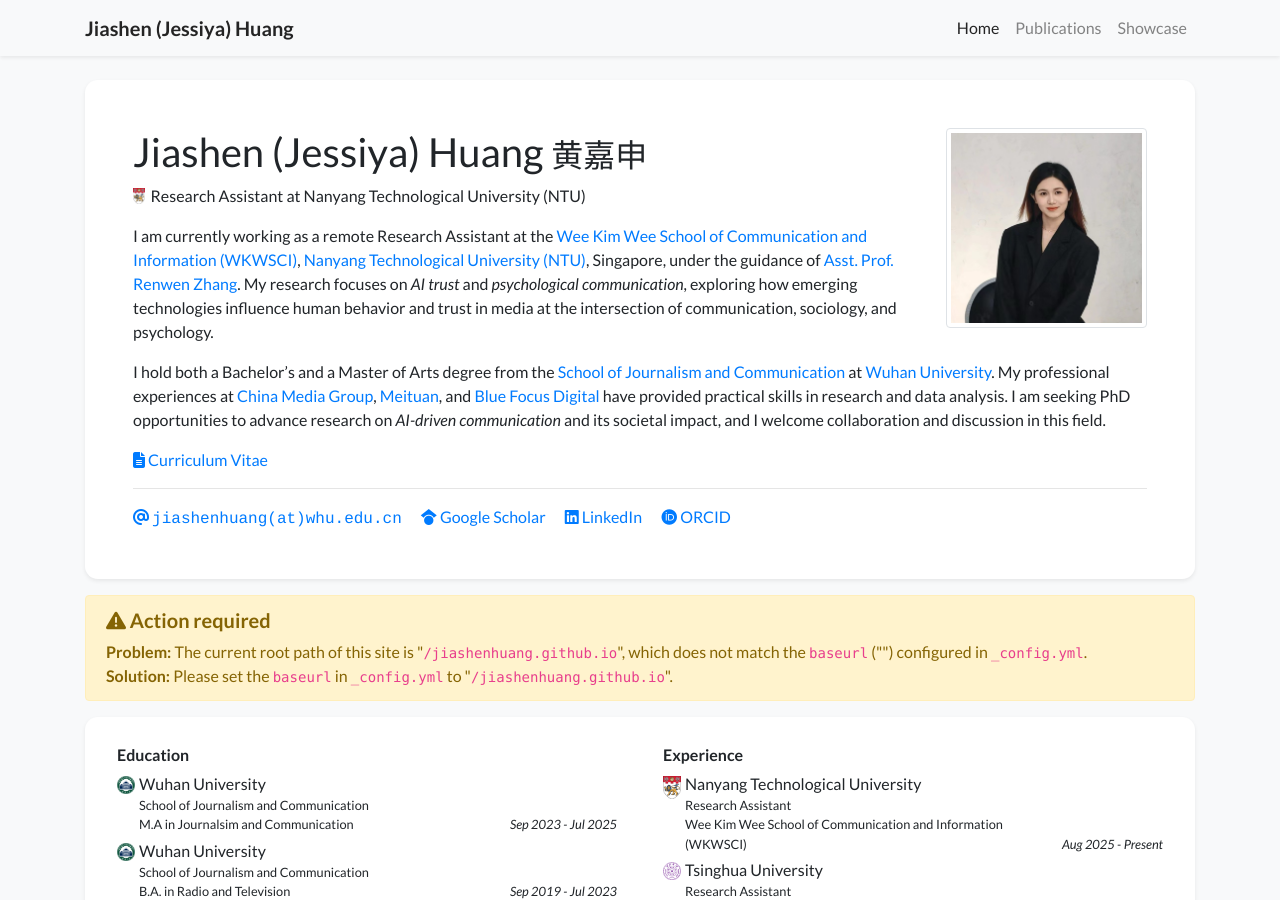
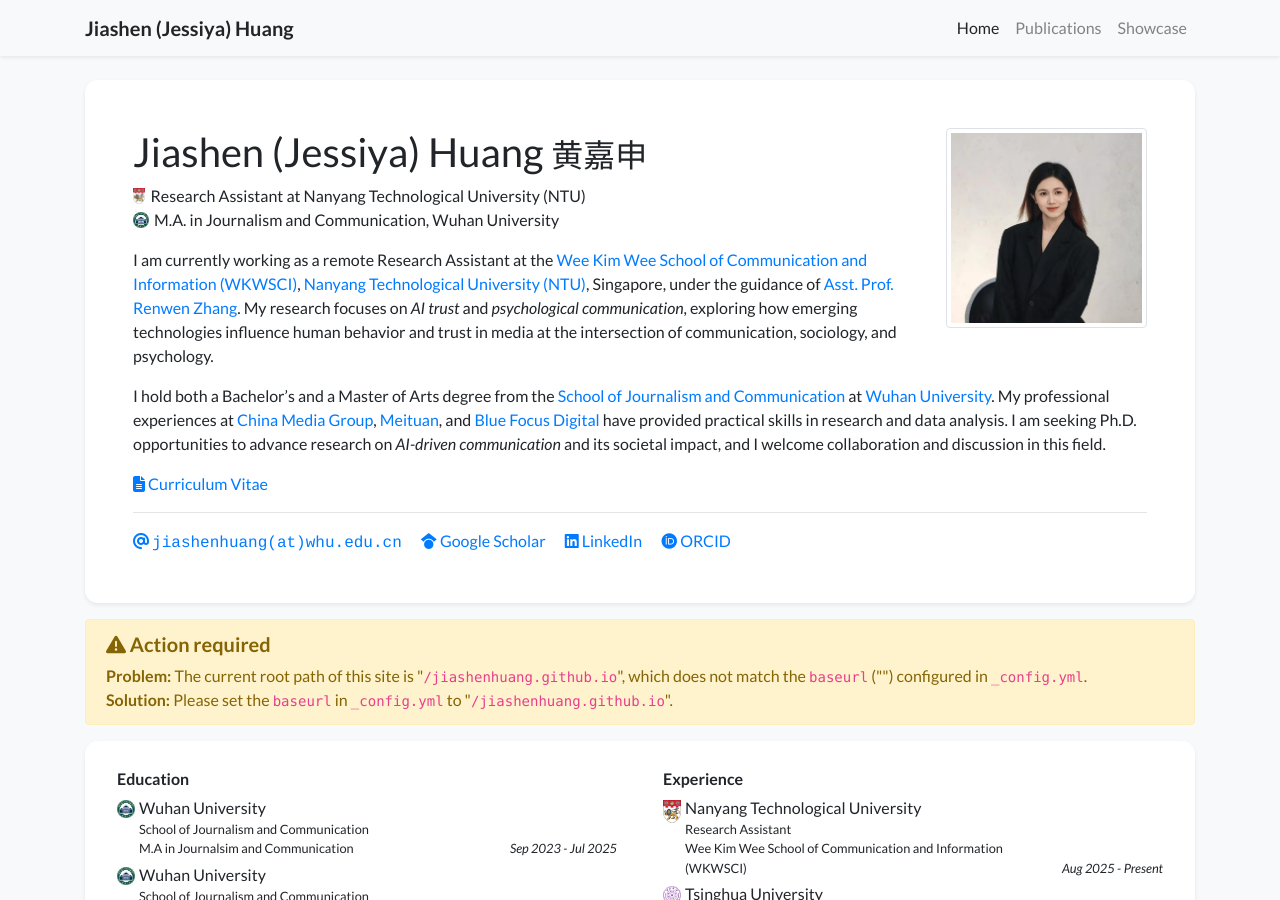
Before and after one commit to jiashenhuang/jiashenhuang.github.io, a Jekyll site: the page built from index.html, in a window 1280 px wide and 900 px high. Built offline with Jekyll 4.4.1, drawn with Linux system fonts in a browser that asks for light colours; nearby versions of some CDN libraries; a style sheet for code colours, icons or effects is not loaded.

Commit message:
update profile

```diff
--- a/_data/profile.yml
+++ b/_data/profile.yml
@@ -5,7 +5,8 @@
 positions:
 - logo: /assets/images/badges/NTU_Logo.png  # Logo is optional
   name: Research Assistant at Nanyang Technological University (NTU)
-# - name: Position 2 without logo
+- logo: /assets/images/badges/WHU_Logo.png
+  name: M.A. in Journalism and Communication, Wuhan University
 
 
 email: "jiashenhuang@whu.edu.cn"
@@ -33,7 +34,7 @@
     My professional experiences at <a href="https://www.cctv.com/gyys/">China Media Group</a>,
     <a href="https://www.meituan.com/en-US/about-us">Meituan</a>,
     and <a href="https://en.bluefocus.com/">Blue Focus Digital</a> have provided practical skills in research and data analysis.
-    I am seeking PhD opportunities to advance research on <em>AI-driven communication</em> and its societal impact,
+    I am seeking Ph.D. opportunities to advance research on <em>AI-driven communication</em> and its societal impact,
     and I welcome collaboration and discussion in this field.
   </p>
 
```
